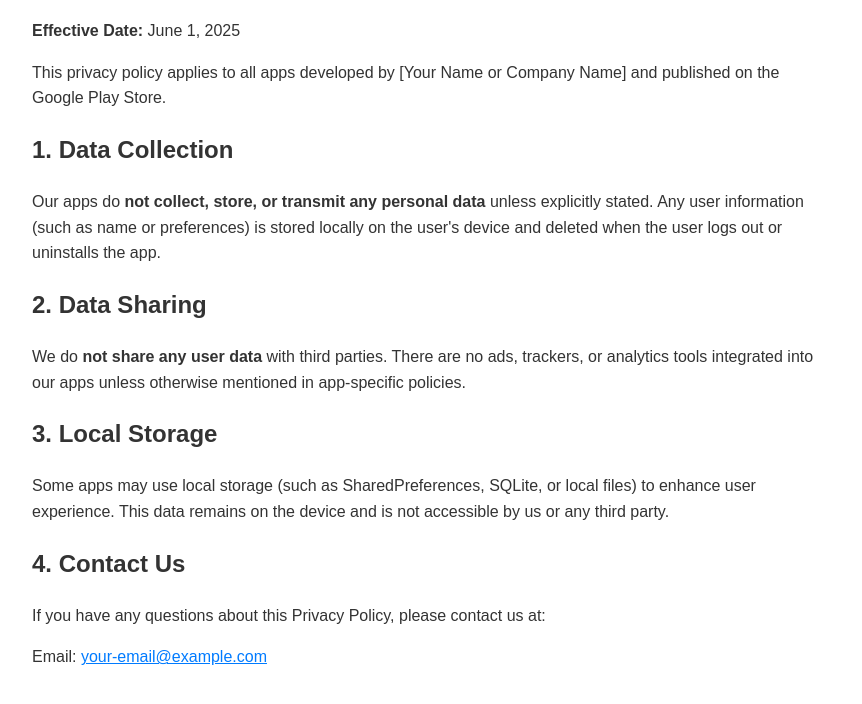
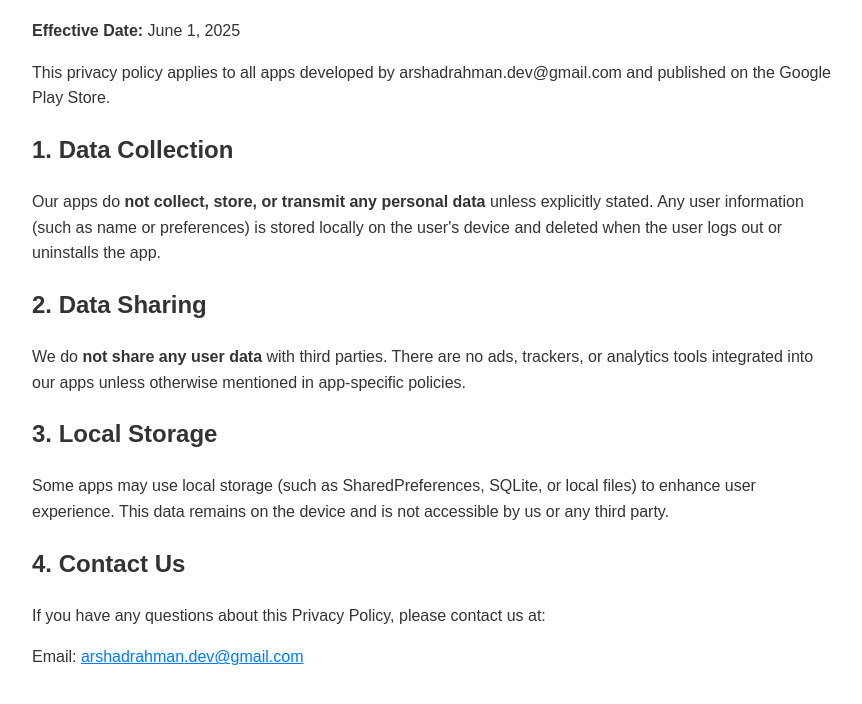
Before and after one commit to arshadrahiman/privacy-policy, a plain HTML site: page index.html in a window 1280 px wide. Shown: the part 140-844 px from the top of the page, without its empty margins (208-1070 px from the left). Drawn offline with Linux system fonts and the light colour scheme.

Commit message:
Update index.html

```diff
--- a/index.html
+++ b/index.html
@@ -33,7 +33,7 @@
     <h1>Privacy Policy</h1>
     <p><strong>Effective Date:</strong> June 1, 2025</p>
 
-    <p>This privacy policy applies to all apps developed by [Your Name or Company Name] and published on the Google Play Store.</p>
+    <p>This privacy policy applies to all apps developed by arshadrahman.dev@gmail.com and published on the Google Play Store.</p>
 
     <h2>1. Data Collection</h2>
     <p>Our apps do <strong>not collect, store, or transmit any personal data</strong> unless explicitly stated. Any user information (such as name or preferences) is stored locally on the user's device and deleted when the user logs out or uninstalls the app.</p>
@@ -46,7 +46,7 @@
 
     <h2>4. Contact Us</h2>
     <p>If you have any questions about this Privacy Policy, please contact us at:</p>
-    <p>Email: <a href="mailto:your-email@example.com">your-email@example.com</a></p>
+    <p>Email: <a href="mailto:arshadrahman.dev@gmail.com">arshadrahman.dev@gmail.com</a></p>
   </div>
 </body>
 </html>
```
